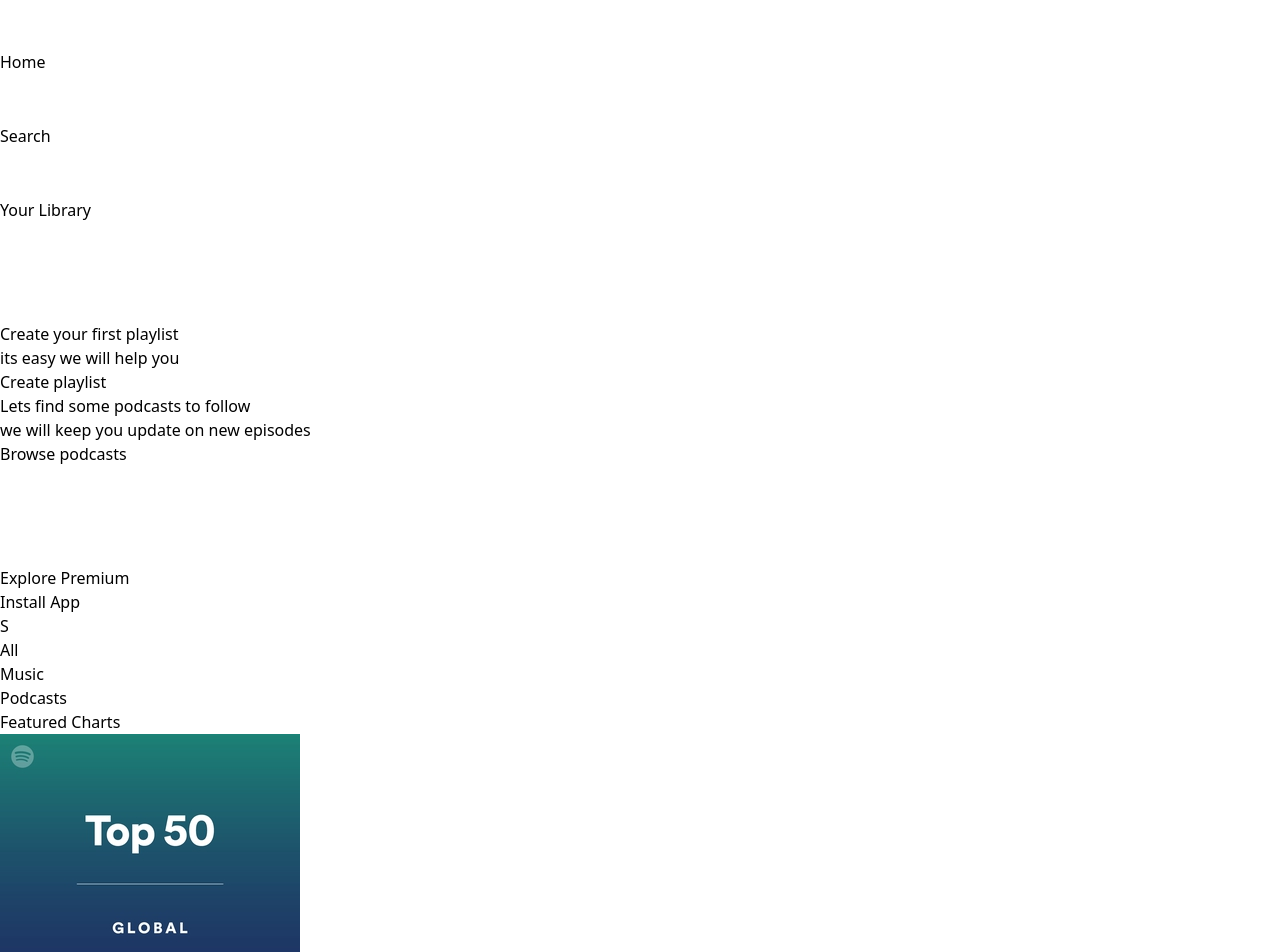
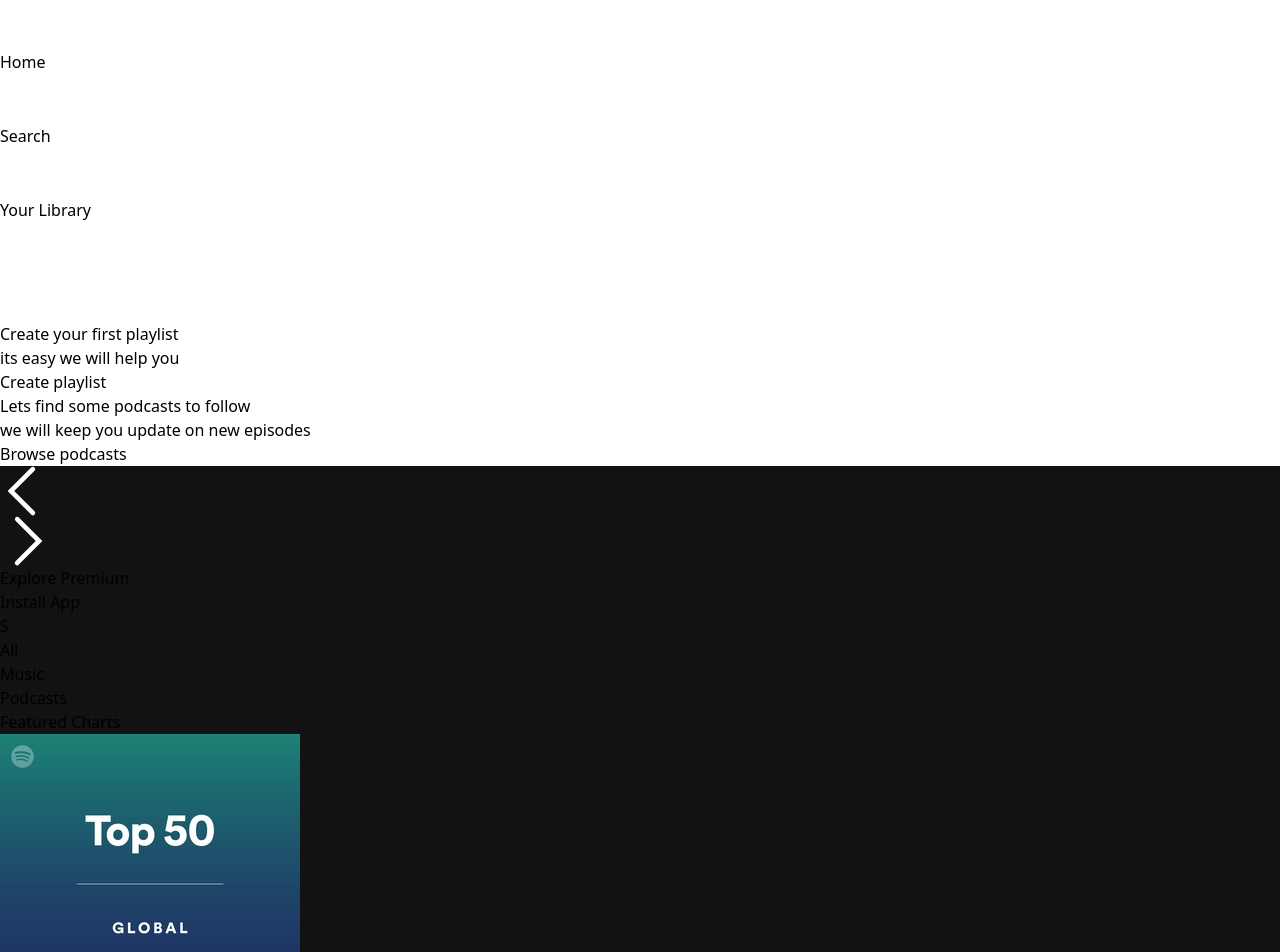
Before and after one commit to SaraMecinovic1/Spotify-clone, a React (Vite) app in the folder spotify-clone/: page / in a window 1280 px wide. Shown: the top 952 px of the page. Built offline with nearby package versions, Linux system fonts and the light colour scheme.

Commit message:
add bg color to album and id

```diff
--- a/spotify-clone/src/components/Display.jsx
+++ b/spotify-clone/src/components/Display.jsx
@@ -1,10 +1,29 @@
-import { Route, Routes } from "react-router-dom";
+import { Route, Routes, useLocation } from "react-router-dom";
 import DisplayHome from "./DisplayHome";
 import DisplayAlbum from "./DisplayAlbum";
+import React, { useEffect, useRef } from "react";
+import { albumsData } from "../assets/assets";
 
 const Display = () => {
+  const displayRef = useRef();
+  const location = useLocation();
+  const isAlbum = location.pathname.includes("album");
+  const albumIld = isAlbum ? location.pathname.slice(-1) : "";
+  const bgColor = albumsData[Number(albumIld)].bgColor;
+
+  useEffect(() => {
+    if (isAlbum) {
+      displayRef.current.style.background = `linear-gradient(${bgColor},#121212)`;
+    } else {
+      displayRef.current.style.background = `#121212`;
+    }
+  });
+
   return (
-    <div className="w-[100%] m-2 px-6 pt-4 rounded bg-[#121212] text-white overflow-auto lg:w-[75%] lg:ml-0">
+    <div
+      ref={displayRef}
+      className="w-[100%] m-2 px-6 pt-4 rounded bg-[#121212] text-white overflow-auto lg:w-[75%] lg:ml-0"
+    >
       <Routes>
         <Route path="/" element={<DisplayHome />} />
         <Route path="/album/:id" element={<DisplayAlbum />} />
```
